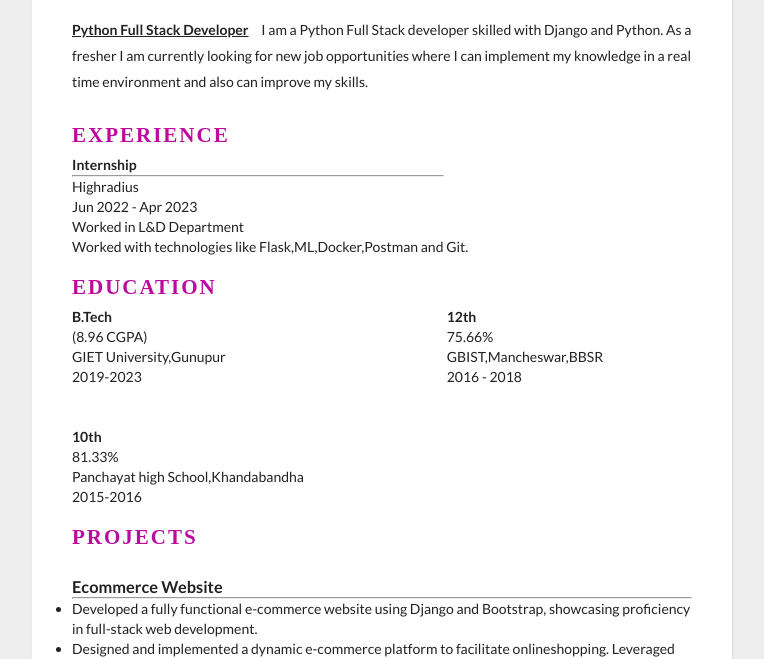
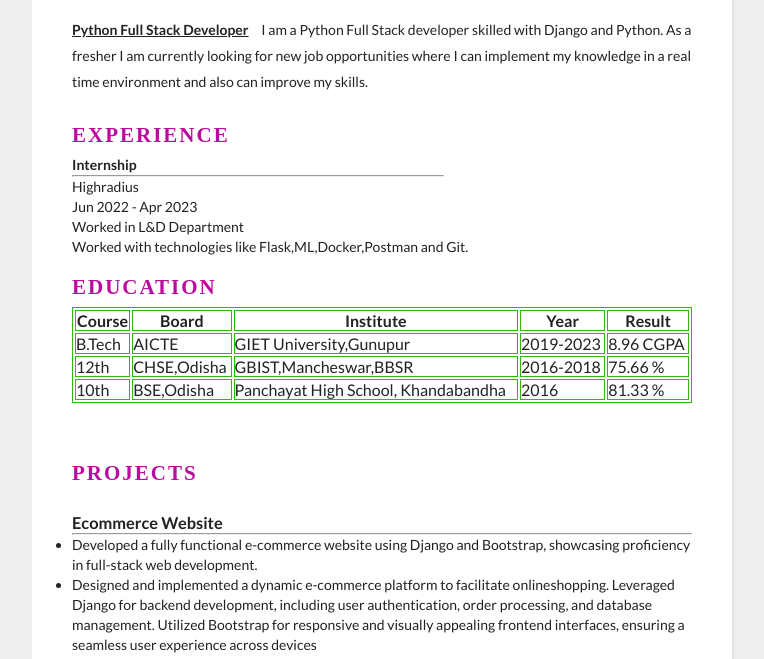
Before and after one commit to lalatendu11/lalatendu11.github.io, a plain HTML site: page resume.html in a window 1280 px wide. Shown: the part 150-809 px from the top of the page, without its empty margins (258-1022 px from the left). Drawn offline with Linux system fonts and the light colour scheme.

Commit message:
resume page edited

```diff
--- a/resume.html
+++ b/resume.html
@@ -180,30 +180,54 @@
                 <div class="section__title">
                     <h2 style="font-family: algerian;">Education</h2>
                 </div>
-                <div class="section__list">
-                    <div class="section__list-item">
-                        <div class="left">
-                            <div class="name">B.Tech </div>
-                            <div>(8.96 CGPA)</div>
-                            <div class="addr">GIET University,Gunupur</div>
-                            <div class="duration">2019-2023</div>
+
+                <div>
+                    <style>
+                        table,
+                        th,
+                        td {
+                            border: 1px solid rgb(47, 184, 13);
+                            /* border-collapse: collapse; */
+                        }
+                    </style>
+
+
+                    <body>
+
+                        <table style="width:100%">
+                            <tr>
+                                <th>Course</th>
+                                <th>Board</th>
+                                <th>Institute</th>
+                                <th>Year</th>
+                                <th>Result</th>
+                            </tr>
+                            <tr>
+                                <td>B.Tech</td>
+                                <td>AICTE</td>
+                                <td>GIET University,Gunupur</td>
+                                <td>2019-2023</td>
+                                <td>8.96 CGPA</td>
+
+                            </tr>
+                            <tr>
+                                <td>12th</td>
+                                <td>CHSE,Odisha</td>
+                                <td>GBIST,Mancheswar,BBSR</td>
+                                <td>2016-2018</td>
+                                <td>75.66 %</td>
+                            </tr>
+
+                            <tr>
+                                <td>10th</td>
+                                <td>BSE,Odisha</td>
+                                <td>Panchayat High School, Khandabandha</td>
+                                <td>2016</td>
+                                <td>81.33 %</td>
+
+                            </tr>
+                        </table>
                 </div>
-                        <div class="right">
-                            <div class="name"><b>12th</b></div>
-                            <div>75.66%</div>
-                            <div>GBIST,Mancheswar,BBSR</div>
-                            <div class="desc">2016 - 2018</div>
-                        </div>
-                    </div>
-                    <div class="section__list">
-                        <div class="section__list-item">
-                            <div class="left">
-                                <div class="name">10th</div>
-                                <div>81.33%</div>
-                                <div class="addr">Panchayat high School,Khandabandha</div>
-                                <div class="duration">2015-2016</div>
-                            </div>
-
 
             </div>
 
@@ -223,8 +247,8 @@
                             <div class="text" style="justify-content: center;">Developed a fully functional e-commerce website using Django and Bootstrap, showcasing proficiency in full-stack web development.</div>
                         </li>
                         <li>
-                                        <div class="text">Designed and implemented a dynamic e-commerce platform to facilitate onlineshopping. Leveraged Django for backend development, including user authentication, order processing, and database management.
-                                            Utilized Bootstrap for responsive and visually appealing frontend interfaces, ensuring a seamless user experience across devices</div>
+                            <div class="text">Designed and implemented a dynamic e-commerce platform to facilitate onlineshopping. Leveraged Django for backend development, including user authentication, order processing, and database management. Utilized Bootstrap for
+                                responsive and visually appealing frontend interfaces, ensuring a seamless user experience across devices</div>
                         </li>
                     </ul>
                 </div>
@@ -241,8 +265,8 @@
                                     <div class="text" style="justify-content: center;">Designed and implemented a predictive model for bank loan approval using machine learning algorithms, showcasing proficiency in data analysis and predictive modeling.</div>
                                 </li>
                                 <li>
-                                                <div class="text">Developed a machine learning solution to assist banks in automating the loan approval process, optimizing decision-making based on historical customer data. Employed various supervised learning algorithms
-                                                    to predict the likelihood of loan approval, enhancing efficiency and reducing the risk of non-performing loans.</li>
+                                    <div class="text">Developed a machine learning solution to assist banks in automating the loan approval process, optimizing decision-making based on historical customer data. Employed various supervised learning algorithms to predict
+                                        the likelihood of loan approval, enhancing efficiency and reducing the risk of non-performing loans.</li>
                             </ul>
                             </div>
 
@@ -259,8 +283,8 @@
                                             <div class="text" style="justify-content: center;">Developed a comprehensive COVID-19 analysis dashboard using Power BI, showcasing data visualization and analytical skills to provide insights into the global pandemic. </div>
                                         </li>
                                         <li>
-                                                        <div class="text">Designed and implemented an interactive and visually appealing Power BI dashboard to analyze and visualize COVID-19 data from various sources. The dashboard aimed to provide stakeholders with real-time
-                                                            insights into the spread of the virus, vaccination progress, and other key metrics.</li>
+                                            <div class="text">Designed and implemented an interactive and visually appealing Power BI dashboard to analyze and visualize COVID-19 data from various sources. The dashboard aimed to provide stakeholders with real-time insights
+                                                into the spread of the virus, vaccination progress, and other key metrics.</li>
                                     </ul>
                                     </div>
 
```
Also changed, not shown: sample.html (+24 -2 lines). Lines whose indentation alone changed are shown as unchanged.
